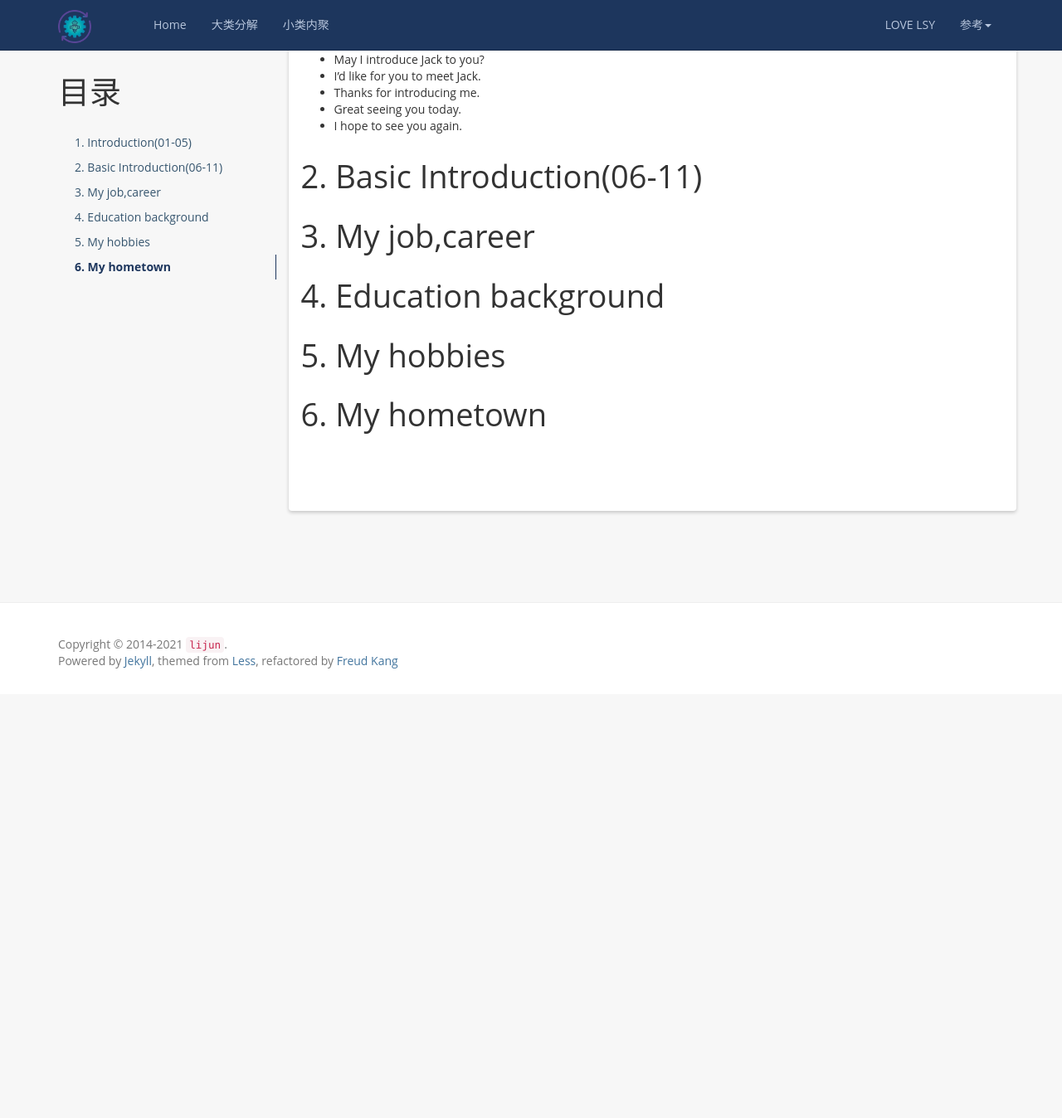
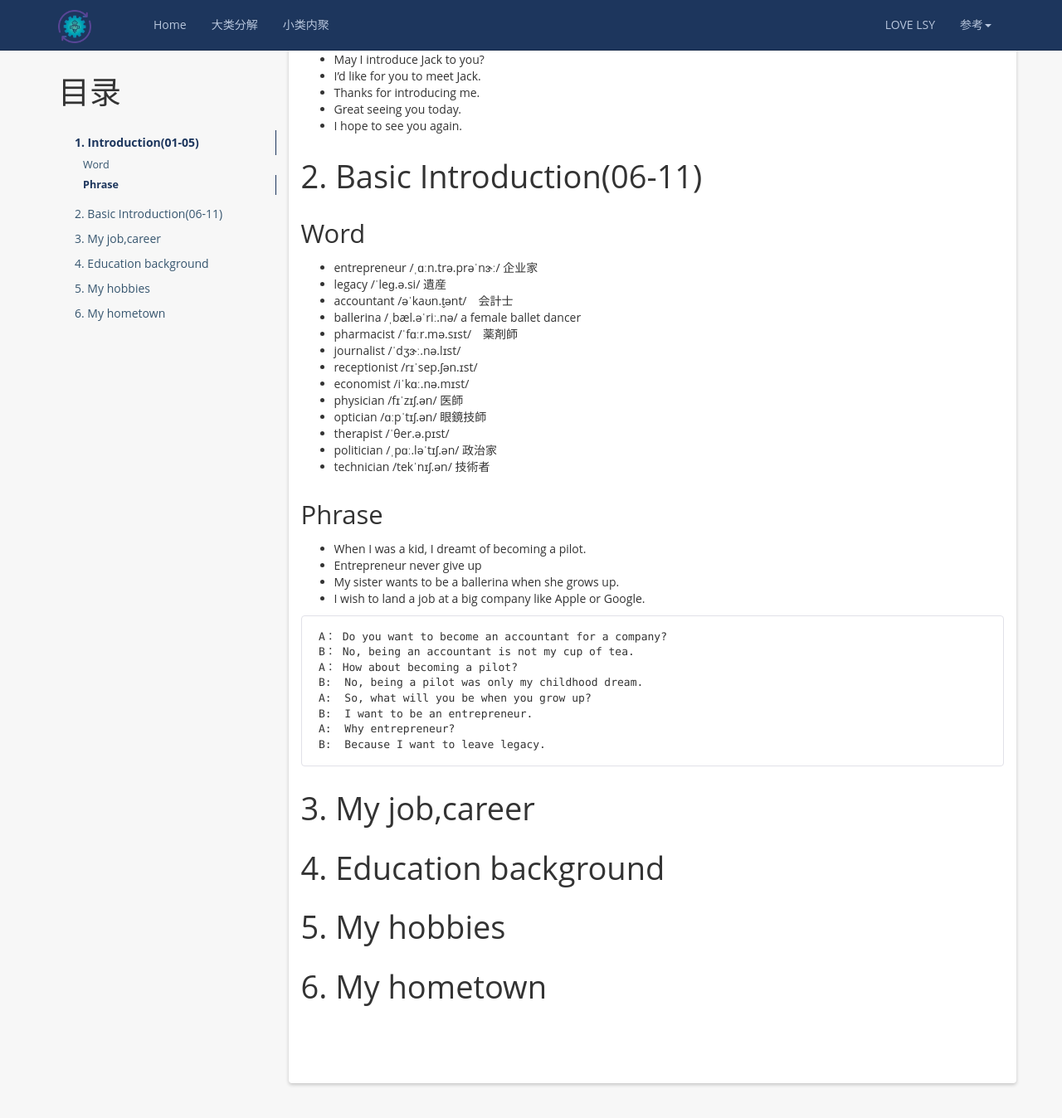
Before and after one commit to utanesuke0612/utanesuke0612.github.io, a Jekyll site: the page built from _posts/English/2021-09-21-ELSA-01.md, in a window 1280 px wide and 1400 px high, scrolled down 1496 px. Shown: the top 1348 px of the window at 83% size. Built offline with Jekyll 4.4.1, drawn with Linux system fonts in a browser that asks for light colours; nearby versions of some CDN libraries; comment, search, counter and statistics services are not loaded; before the commit the page ends 2333 px from its top, so only the background shows below that.

Commit message:
Update 2021-09-21-ELSA-01.md

````diff
--- a/_posts/English/2021-09-21-ELSA-01.md
+++ b/_posts/English/2021-09-21-ELSA-01.md
@@ -34,6 +34,38 @@ tags: 外国語
 
 # 2. Basic Introduction(06-11)
 
+## Word
+- entrepreneur  /ˌɑːn.trə.prəˈnɝː/ 企业家
+- legacy /ˈleɡ.ə.si/ 遺産
+- accountant /əˈkaʊn.t̬ənt/　会計士
+- ballerina /ˌbæl.əˈriː.nə/ a female ballet dancer
+- pharmacist /ˈfɑːr.mə.sɪst/　薬剤師
+- journalist /ˈdʒɝː.nə.lɪst/
+- receptionist /rɪˈsep.ʃən.ɪst/
+- economist /iˈkɑː.nə.mɪst/
+- physician /fɪˈzɪʃ.ən/ 医師
+- optician /ɑːpˈtɪʃ.ən/ 眼鏡技師
+- therapist /ˈθer.ə.pɪst/
+- politician /ˌpɑː.ləˈtɪʃ.ən/ 政治家
+- technician /tekˈnɪʃ.ən/ 技術者
+
+## Phrase
+- When I was a kid, I dreamt of becoming a pilot.
+- Entrepreneur never give up
+- My sister wants to be a ballerina when she grows up.
+- I wish to land a job at a big company like Apple or Google.
+
+```
+A： Do you want to become an accountant for a company?
+B： No, being an accountant is not my cup of tea.
+A： How about becoming a pilot?
+B:  No, being a pilot was only my childhood dream.
+A:  So, what will you be when you grow up?
+B:  I want to be an entrepreneur.
+A:  Why entrepreneur?
+B:  Because I want to leave legacy.
+```
+
 # 3. My job,career
 
 # 4. Education background
````
